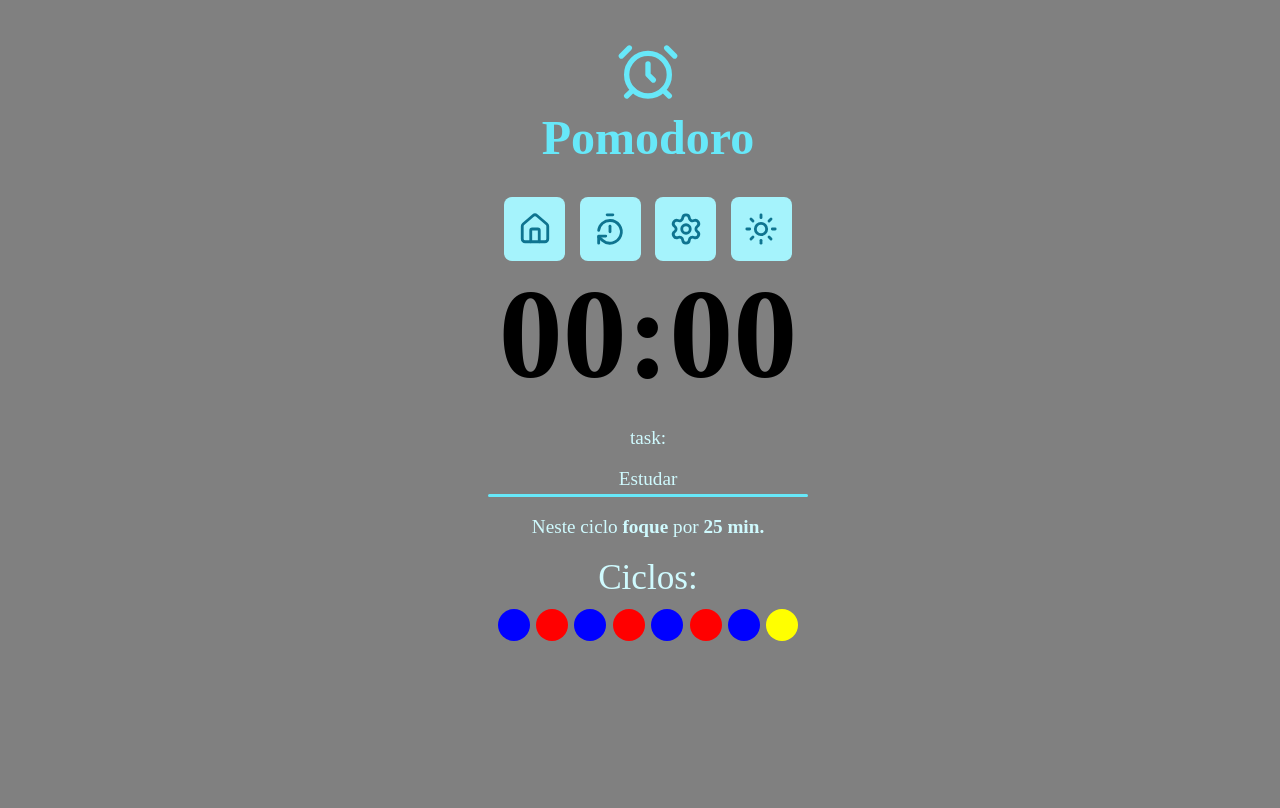
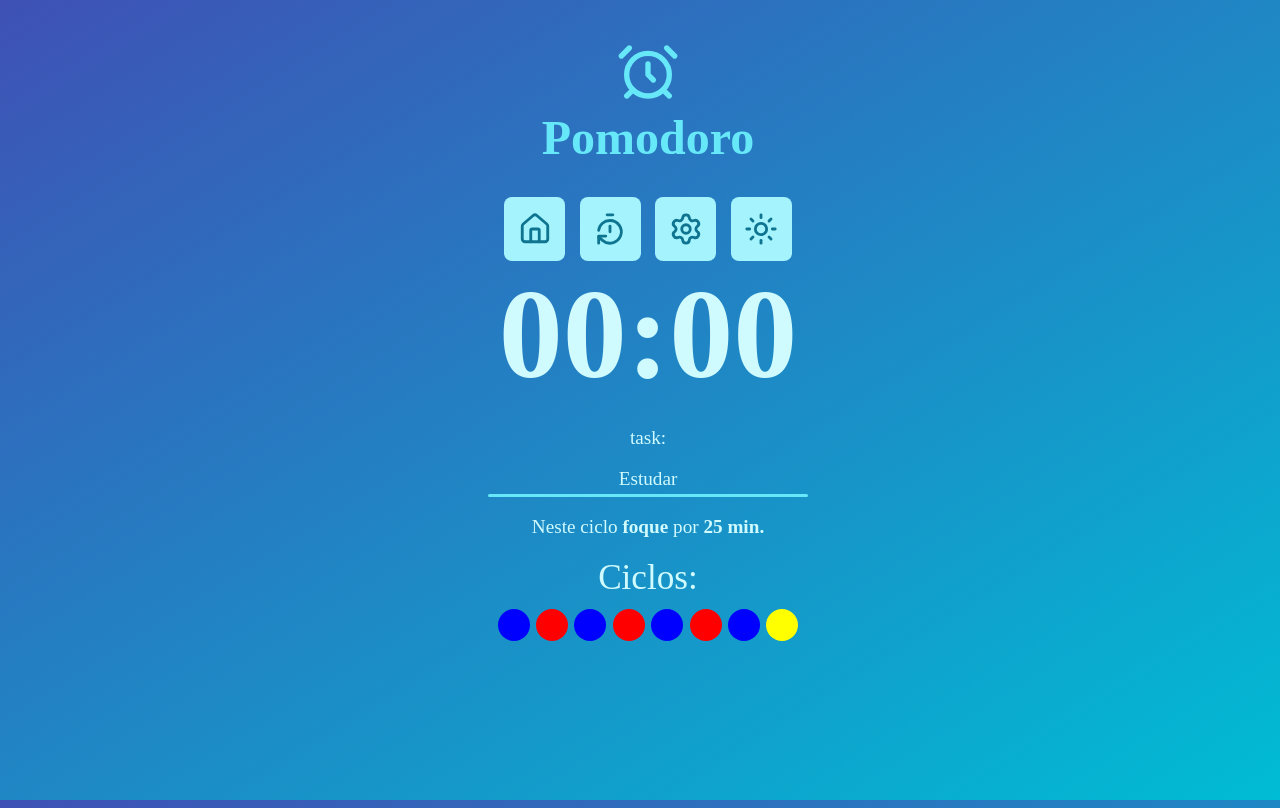
Before and after one commit to rickEDU/Pomodoro, a React (Vite) app: page / in a window 1280 px wide. Built offline with nearby package versions, Linux system fonts and the light colour scheme.

Commit message:
:hammer_and_wrench: - Adjustment in global styles

```diff
--- a/src/assets/styles/global.css
+++ b/src/assets/styles/global.css
@@ -1,3 +1,31 @@
+html,
+body {
+  width: 100%;
+  height: 100%;
+  overflow: hidden;
+}
+
+body {
+  display: flex;
+  justify-content: center;
+  align-items: center;
+  min-width: 20rem;
+  min-height: 100vh;
+  background: linear-gradient(to bottom right, #3f51b5, #00bcd4);
+  background-attachment: fixed;
+}
+
+#root {
+  display: flex;
+  flex-direction: column;
+  align-items: center;
+  width: 100%;
+  max-width: 100vw;
+  height: 100%;
+  max-height: 100vh;
+  overflow: hidden;
+}
+
 :root {
   --cyan-100: #cffafe;
   --cyan-200: #a5f3fc;
--- a/src/components/TimeDisplay/TimeDisplay.module.css
+++ b/src/components/TimeDisplay/TimeDisplay.module.css
@@ -1,4 +1,5 @@
 .timer {
   font-weight: bold;
   font-size: clamp(8rem, 100%, 16rem);
+  color: var(--cyan-100);
 }
--- a/src/index.css
+++ /dev/null
@@ -1,34 +0,0 @@
-/* Reset básico */
-/* * {
-  margin: 0;
-  padding: 0;
-  box-sizing: border-box;
-} */
-
-html,
-body {
-  width: 100%;
-  height: 100%;
-  overflow: hidden;
-}
-
-body {
-  display: flex;
-  justify-content: center;
-  align-items: center;
-  min-width: 20rem;
-  min-height: 100vh;
-  background-color: gray;
-  background-attachment: fixed;
-}
-
-#root {
-  display: flex;
-  flex-direction: column;
-  align-items: center;
-  width: 100%;
-  max-width: 100vw; /* impede ultrapassar a largura da tela */
-  height: 100%;
-  max-height: 100vh; /* impede ultrapassar a altura da tela */
-  overflow: hidden; /* esconde qualquer conteúdo extra */
-}
--- a/src/main.tsx
+++ b/src/main.tsx
@@ -1,6 +1,6 @@
 import { StrictMode } from 'react';
 import { createRoot } from 'react-dom/client';
-import './index.css';
+import '@styles/global.css';
 import App from './pages/App/App.tsx';
 
 createRoot(document.getElementById('root')!).render(
```
